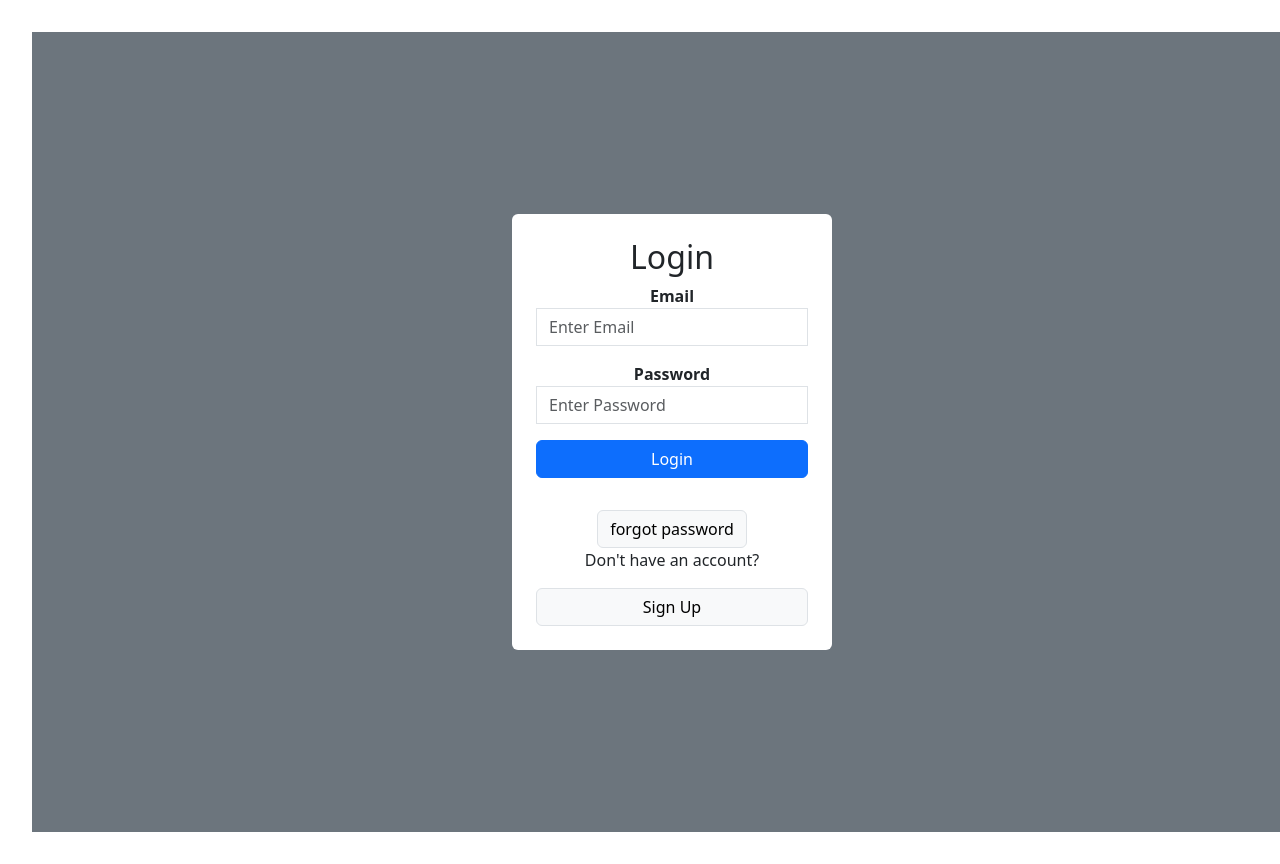
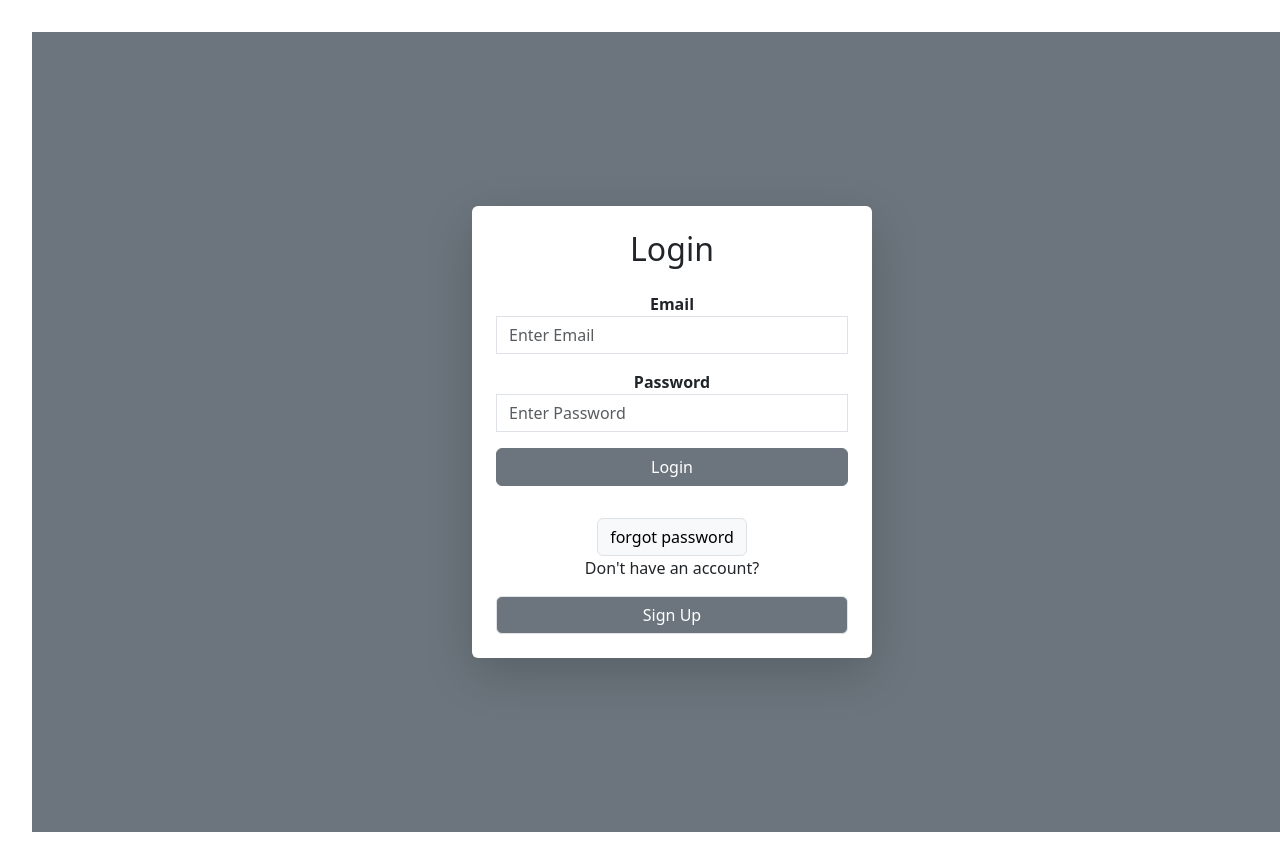
Before and after one commit to saheedmh/register_page, a React (Vite) app: page /Login in a window 1280 px wide. Shown: the top 864 px of the page. Built offline with nearby package versions, Linux system fonts and the light colour scheme.

Commit message:
made some change inside login page

```diff
--- a/src/Login.jsx
+++ b/src/Login.jsx
@@ -76,10 +76,15 @@ const handleSubmit= async (e) => {
   }
 };
   return (
-    <div className="d-flex flex-column justify-content-center align-items-center bg-secondary vh-100 vw-100">
-      <div className="bg-white p-4 rounded w-25">
-        <h2>Login</h2>
-        <form onSubmit={handleSubmit}>
+    /* vh-100 and vw-100 ensure the background covers the whole screen */
+  <div className="d-flex flex-column justify-content-center align-items-center bg-secondary vh-100 vw-100">
+      {/*
+        w-100: Full width on mobile
+        mx-3: Adds small gaps on the left/right of the phone screen
+        maxWidth: Prevents the box from getting too wide on a computer
+    */}
+    <div className="bg-white p-4 rounded shadow-lg w-100 mx-3" style={{ maxWidth: '400px' }}>
+      <h2 className="text-center mb-4">Login</h2>  <form onSubmit={handleSubmit}>
           <div className="mb-3">
             <label htmlFor="email"><strong>Email</strong></label>
             <input
@@ -108,12 +113,12 @@ const handleSubmit= async (e) => {
             />
           </div>
 
-          <button type="submit" className="btn btn-primary w-100 mb-3">Login</button>
+          <button type="submit" className="btn btn-secondary w-100 mb-3">Login</button>
            <Link to="/forgotpassword" className="btn btn-light border w-60 mt-3">forgot password</Link>
 
            <p>Don't have an account?</p>
 
-        <Link to="/register" className="btn btn-light border w-100">Sign Up</Link>
+        <Link to="/" className="btn btn-secondary border w-100">Sign Up</Link>
 
         </form>
        {errorMessage&&
--- a/src/register.jsx
+++ b/src/register.jsx
@@ -77,8 +77,8 @@ const handleSubmit = async (e) => {
 
 
   return (
-    <div className="d-flex flex-column justify-content-center align-items-center bg-secondary vh-100 vw-100">
-      <div className="bg-white p-4 mt-5 mb-3 rounded w-25 ">
+    <div className="d-flex  justify-content-center align-items-center bg-secondary vh-100 vw-100">
+      <div className="bg-white p-4 shadow w-100 mx-3 rounded w-25 " style={{ maxWidth: '400px' }}>
         <h2 className="mb-3">Register</h2>
         <form onSubmit={handleSubmit}>
           <div className="mb-3">
@@ -134,7 +134,7 @@ const handleSubmit = async (e) => {
           </button>
         </form>
         <p>Already have an account?</p>
-        <Link to="/login" className="btn btn-light border w-100">
+        <Link to="/Login" className="btn btn-secondary border w-100">
           Login
         </Link>
       </div>
```
